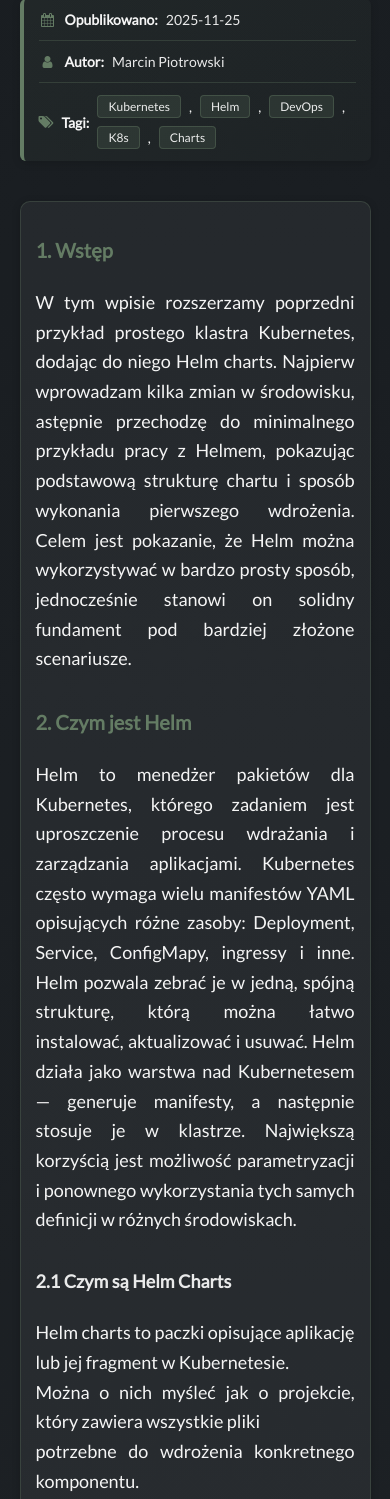
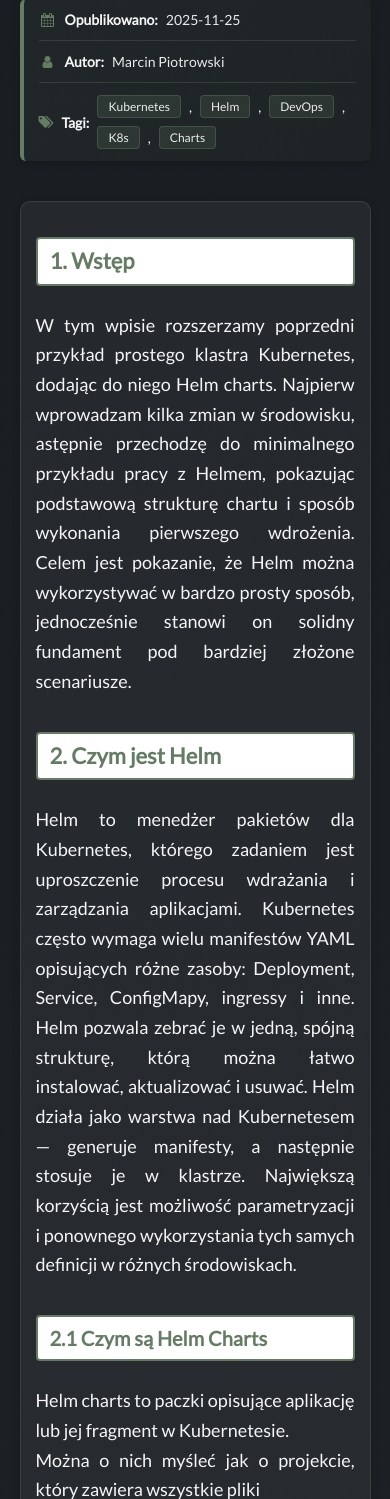
Before and after one commit to mpiotro4/mpiotro-pl, a Flask app: page /blog/2025-11-25-helm in a window 390 px wide; the page is wider, and only the part inside the window is pictured. Shown: the part 259-1758 px from the top of that part. Run offline with Flask 3, Linux system fonts and the light colour scheme; some libraries are stand-ins or nearby versions.

Commit message:
Style markdown headers with larger size, bold text, green border and white background
- Increased font sizes for h2, h3, h4 headers
- Added bold font weight to all headers
- Added green border (2px solid) using primary color
- Added white background color
- Added padding (10px 15px) for better spacing
- Added border radius for rounded corners
- Updated mobile responsive styles accordingly

```diff
--- a/static/css/main.css
+++ b/static/css/main.css
@@ -944,37 +944,55 @@ img.left {
   }
 }
 .blog-post-content h2 {
-  font-size: 22px;
+  font-size: 24px;
+  font-weight: bold;
   margin: 25px 0 12px;
   color: rgb(100, 124, 100);
   line-height: 1.3;
+  border: 2px solid rgb(100, 124, 100);
+  background-color: white;
+  padding: 10px 15px;
+  border-radius: 4px;
 }
 @media (max-width: 600px) {
   .blog-post-content h2 {
-    font-size: 20px;
+    font-size: 22px;
     margin: 20px 0 10px;
+    padding: 8px 12px;
   }
 }
 .blog-post-content h3 {
-  font-size: 20px;
+  font-size: 22px;
+  font-weight: bold;
   margin: 20px 0 10px;
-  color: rgba(255, 255, 255, 0.9);
+  color: rgb(100, 124, 100);
   line-height: 1.3;
+  border: 2px solid rgb(100, 124, 100);
+  background-color: white;
+  padding: 10px 15px;
+  border-radius: 4px;
 }
 @media (max-width: 600px) {
   .blog-post-content h3 {
-    font-size: 18px;
+    font-size: 20px;
+    padding: 8px 12px;
   }
 }
 .blog-post-content h4 {
-  font-size: 18px;
+  font-size: 20px;
+  font-weight: bold;
   margin: 18px 0 8px;
-  color: rgba(255, 255, 255, 0.9);
+  color: rgb(100, 124, 100);
   line-height: 1.3;
+  border: 2px solid rgb(100, 124, 100);
+  background-color: white;
+  padding: 10px 15px;
+  border-radius: 4px;
 }
 @media (max-width: 600px) {
   .blog-post-content h4 {
-    font-size: 16px;
+    font-size: 18px;
+    padding: 8px 12px;
   }
 }
 .blog-post-content p {
--- a/static/scss/_blog.scss
+++ b/static/scss/_blog.scss
@@ -320,36 +320,54 @@
         }
 
         h2 {
-            font-size: 22px;
+            font-size: 24px;
+            font-weight: bold;
             margin: 25px 0 12px;
             color: $color-primary;
             line-height: 1.3;
+            border: 2px solid $color-primary;
+            background-color: white;
+            padding: 10px 15px;
+            border-radius: $radius-s;
 
             @include mobile {
-                font-size: 20px;
+                font-size: 22px;
                 margin: 20px 0 10px;
+                padding: 8px 12px;
             }
         }
 
         h3 {
-            font-size: 20px;
+            font-size: 22px;
+            font-weight: bold;
             margin: 20px 0 10px;
-            color: $color-text-bright;
+            color: $color-primary;
             line-height: 1.3;
+            border: 2px solid $color-primary;
+            background-color: white;
+            padding: 10px 15px;
+            border-radius: $radius-s;
 
             @include mobile {
-                font-size: 18px;
+                font-size: 20px;
+                padding: 8px 12px;
             }
         }
 
         h4 {
-            font-size: 18px;
+            font-size: 20px;
+            font-weight: bold;
             margin: 18px 0 8px;
-            color: $color-text-bright;
+            color: $color-primary;
             line-height: 1.3;
+            border: 2px solid $color-primary;
+            background-color: white;
+            padding: 10px 15px;
+            border-radius: $radius-s;
 
             @include mobile {
-                font-size: 16px;
+                font-size: 18px;
+                padding: 8px 12px;
             }
         }
 
```
